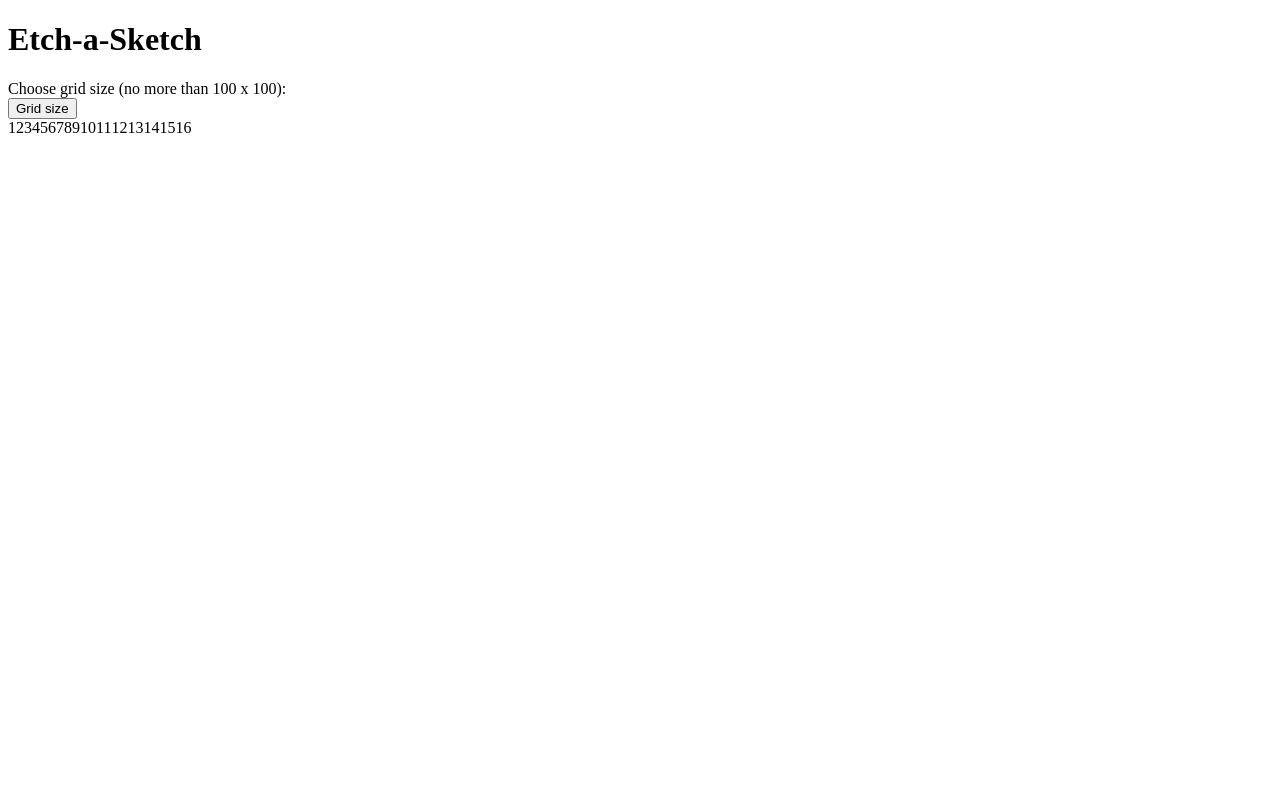
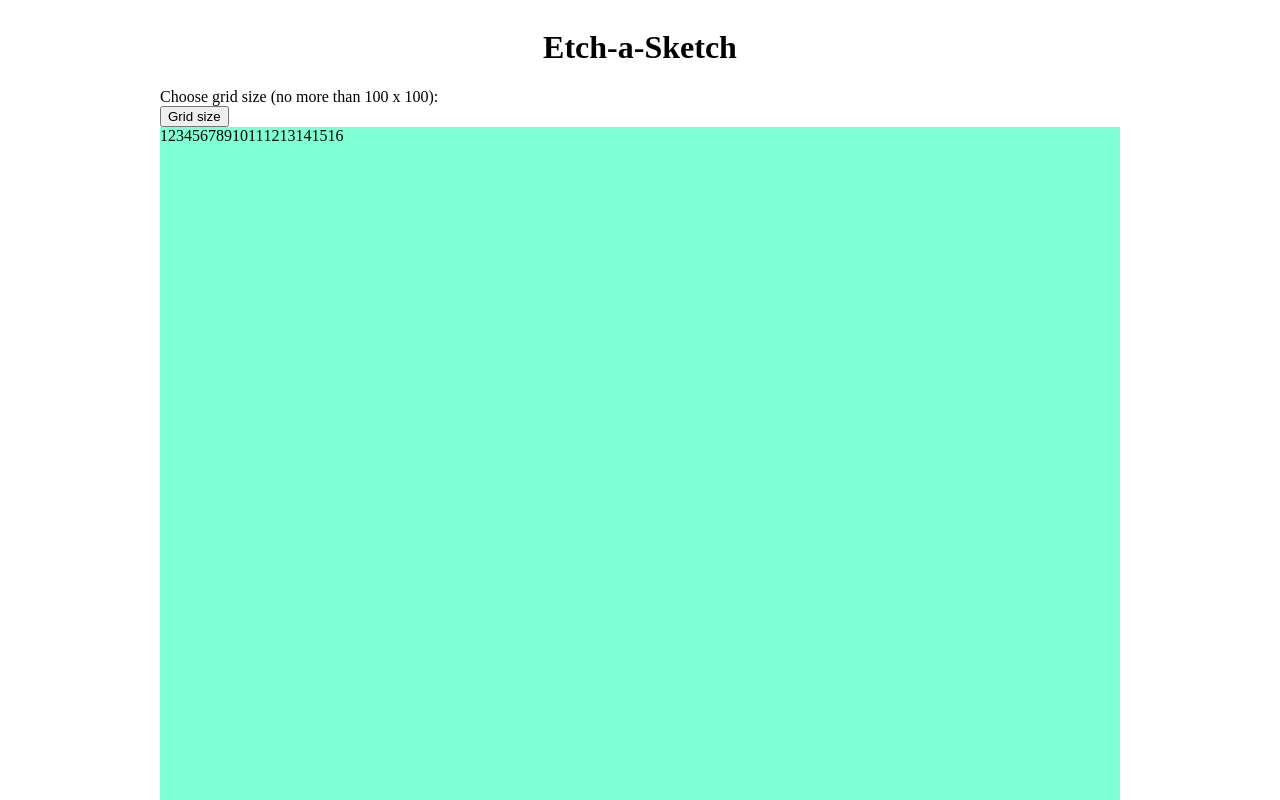
Before and after one commit to Luke1183/odin-etch-a-sketch, a plain HTML site: page index.html in a window 1280 px wide. Shown: the top 800 px of the page. Drawn offline with Linux system fonts and the light colour scheme.

Commit message:
Make the grid container element a 960px x 960px square

```diff
--- a/styles.css
+++ b/styles.css
@@ -10,6 +10,15 @@ html {
     box-sizing: inherit;
 }
 
+body {
+    display: flex;
+    flex-direction: column;
+    align-items: center;
+}
+
 #grid-container {
     display: flex;
+    background-color: aquamarine;
+    min-width: 960px;
+    min-height: 960px;
 }
```
